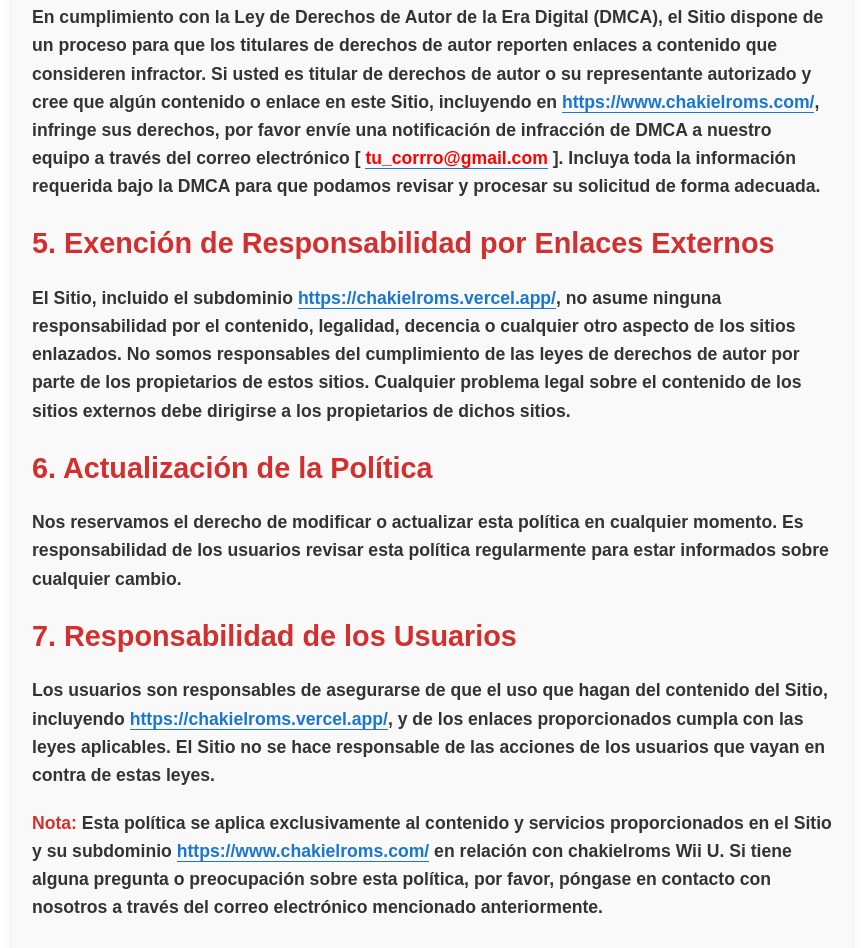
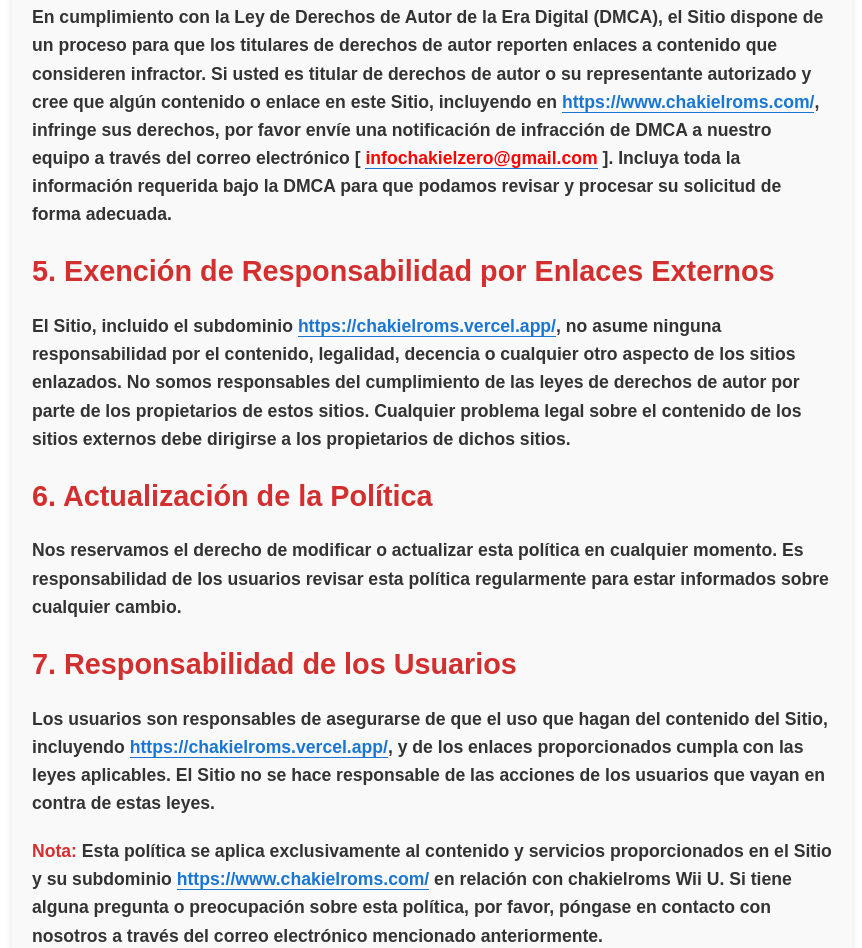
Before and after one commit to Chakielzero/Chakielroms, a plain HTML site: page dmca/index.html in a window 1280 px wide. Shown: the part 1006-1954 px from the top of the page, without its empty margins (208-1070 px from the left). Drawn offline with Linux system fonts and the light colour scheme.

Commit message:
chakiel infochakielzero@gmail.com

```diff
--- a/dmca/index.html
+++ b/dmca/index.html
@@ -196,7 +196,7 @@ strong {
     <p>El Sitio, incluyendo <a href="https://www.chakielroms.com/dmca">https://www.chakielroms.com/dmca</a>, no almacena, carga ni distribuye en sus servidores ningún tipo de material que infrinja los derechos de autor. El contenido relacionado con los videojuegos es puramente informativo y se recopila de fuentes públicas en Internet, lo cual se considera de distribución gratuita según la interpretación de acceso público. No obstante, el Sitio no se hace responsable del uso indebido de dicha información por parte de los usuarios.</p>
 
     <h2>4. Proceso de Notificación y Retiro de Contenidos (DMCA)</h2>
-    <p>En cumplimiento con la Ley de Derechos de Autor de la Era Digital (DMCA), el Sitio dispone de un proceso para que los titulares de derechos de autor reporten enlaces a contenido que consideren infractor. Si usted es titular de derechos de autor o su representante autorizado y cree que algún contenido o enlace en este Sitio, incluyendo en <a href="https://www.chakielroms.com/">https://www.chakielroms.com/</a>, infringe sus derechos, por favor envíe una notificación de infracción de DMCA a nuestro equipo a través del correo electrónico [ <a href="mailto:ti_correo_aqui" style="color: red">tu_corrro@gmail.com</a> ]. Incluya toda la información requerida bajo la DMCA para que podamos revisar y procesar su solicitud de forma adecuada.</p>
+    <p>En cumplimiento con la Ley de Derechos de Autor de la Era Digital (DMCA), el Sitio dispone de un proceso para que los titulares de derechos de autor reporten enlaces a contenido que consideren infractor. Si usted es titular de derechos de autor o su representante autorizado y cree que algún contenido o enlace en este Sitio, incluyendo en <a href="https://www.chakielroms.com/">https://www.chakielroms.com/</a>, infringe sus derechos, por favor envíe una notificación de infracción de DMCA a nuestro equipo a través del correo electrónico [ <a href="mailto:infochakielzero@gmail.com" style="color: red">infochakielzero@gmail.com</a> ]. Incluya toda la información requerida bajo la DMCA para que podamos revisar y procesar su solicitud de forma adecuada.</p>
 
     <h2>5. Exención de Responsabilidad por Enlaces Externos</h2>
     <p>El Sitio, incluido el subdominio <a href="https://chakielroms.vercel.app/">https://chakielroms.vercel.app/</a>, no asume ninguna responsabilidad por el contenido, legalidad, decencia o cualquier otro aspecto de los sitios enlazados. No somos responsables del cumplimiento de las leyes de derechos de autor por parte de los propietarios de estos sitios. Cualquier problema legal sobre el contenido de los sitios externos debe dirigirse a los propietarios de dichos sitios.</p>
```
